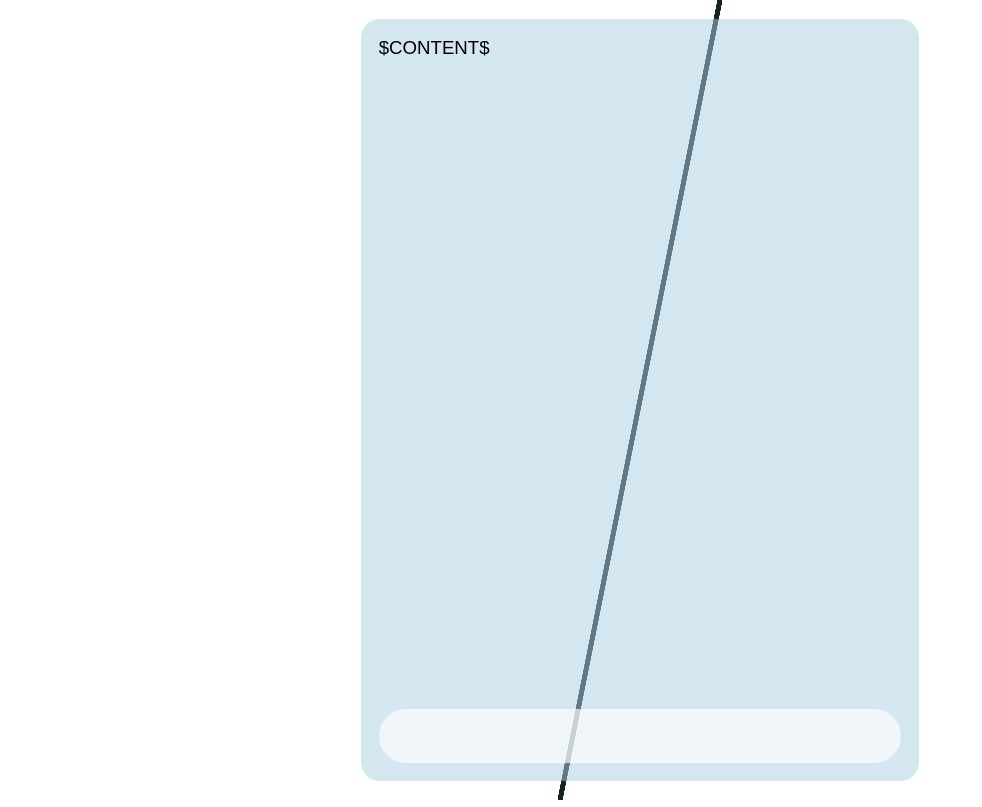
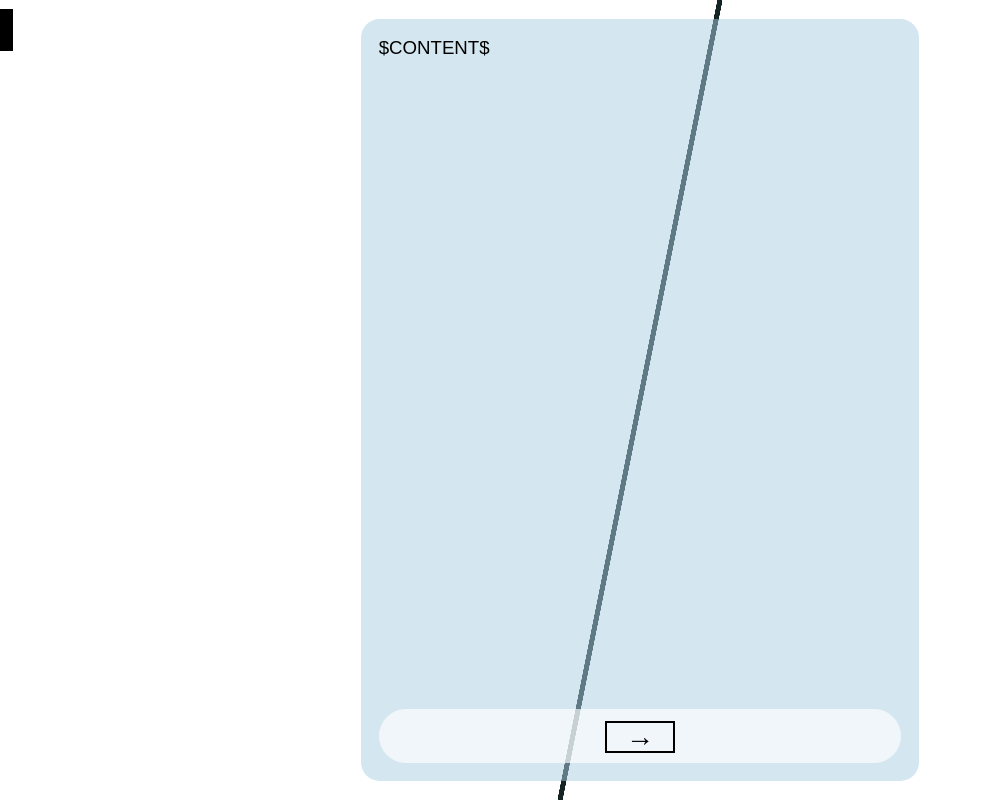
Before and after one commit to Queer-Crime-Vanguard/submissive-for, a plain HTML site: page dialogue_template.html in a window 1280 px wide. Shown: the whole page, without its empty margins (0-982 px from the left). Drawn offline with Linux system fonts and the light colour scheme; files that its build step writes are made by us from their sources; files whose address does not match are found by name.

Commit message:
add next button at the end of dialogues

```diff
--- a/dialogue_template.html
+++ b/dialogue_template.html
@@ -35,6 +35,9 @@
       <span class="dot"></span>
       <span class="dot"></span>
     </div>
+    <div class="button-next" onclick="finishScene();">
+      <p>→</p>
+    </div>
   </components>
 </body>
 </html>
```
Also changed, not shown: build/js/chat.js, build/styles.css.
